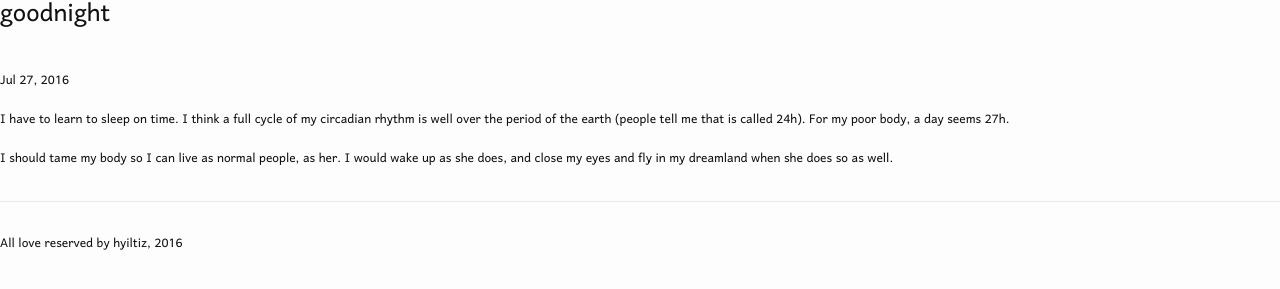
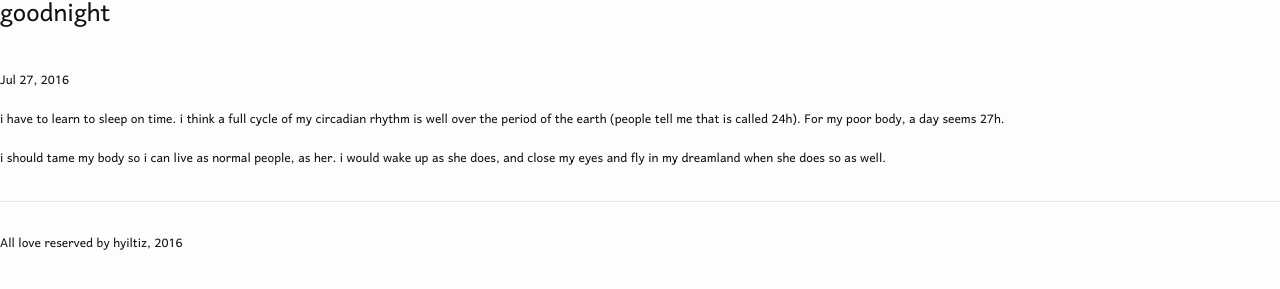
Before and after one commit to hyiltiz/qcao, a Jekyll site: the page built from _posts/2016-07-27-goodnight.md, in a window 1280 px wide. Shown: the part 150-439 px from the top of the page. Built offline with Jekyll 4.4.1, drawn with Linux system fonts in a browser that asks for light colours; some web fonts are replaced.

Commit message:
i, not I

```diff
--- a/_posts/2016-07-27-goodnight.md
+++ b/_posts/2016-07-27-goodnight.md
@@ -7,10 +7,10 @@ tags:
  - sleeping cycle
 ---
 
-I have to learn to sleep on time. I think a full cycle of my circadian
+i have to learn to sleep on time. i think a full cycle of my circadian
 rhythm is well over the period of the earth (people tell me that is
 called 24h). For my poor body, a day seems 27h.
 
-I should tame my body so I can live as normal people, as her. I would
+i should tame my body so i can live as normal people, as her. i would
 wake up as she does, and close my eyes and fly in my dreamland when she
 does so as well.
```
